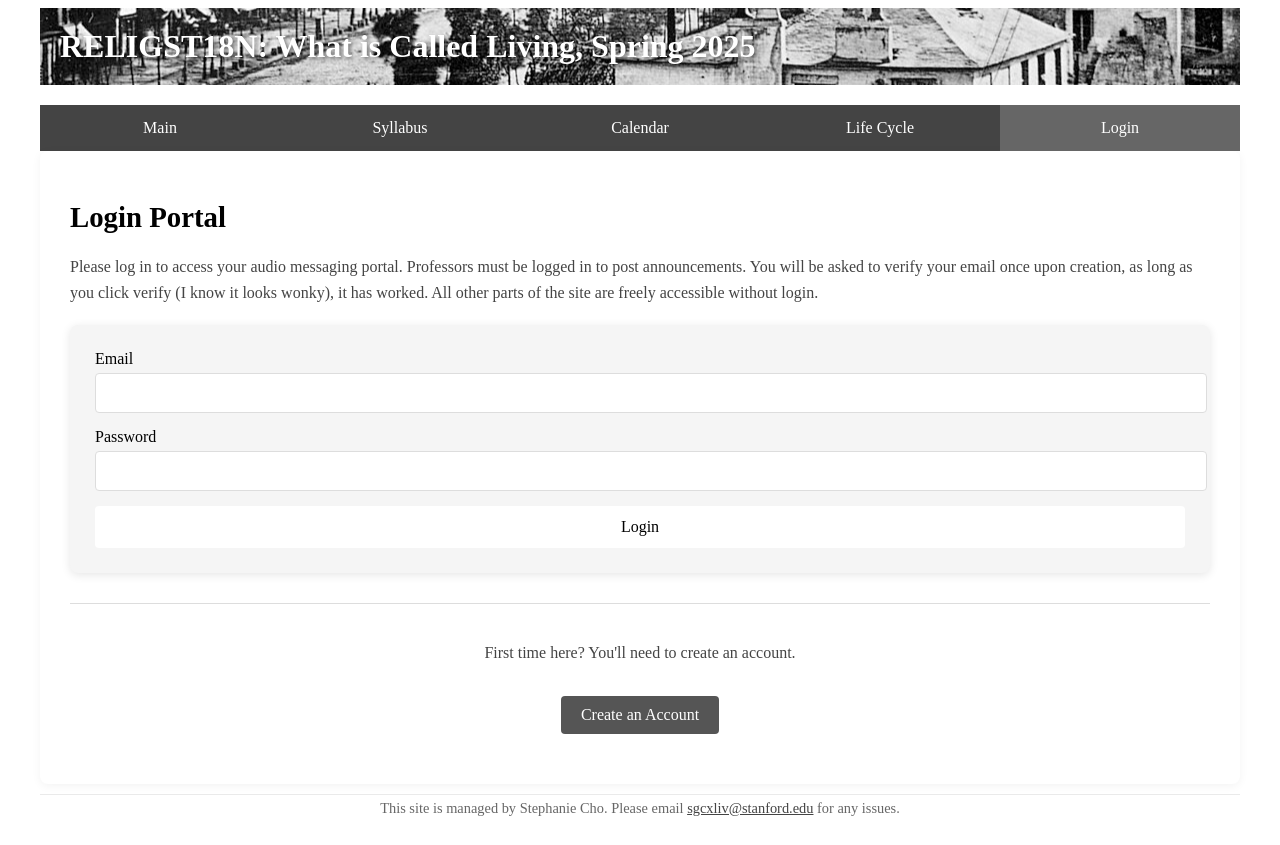
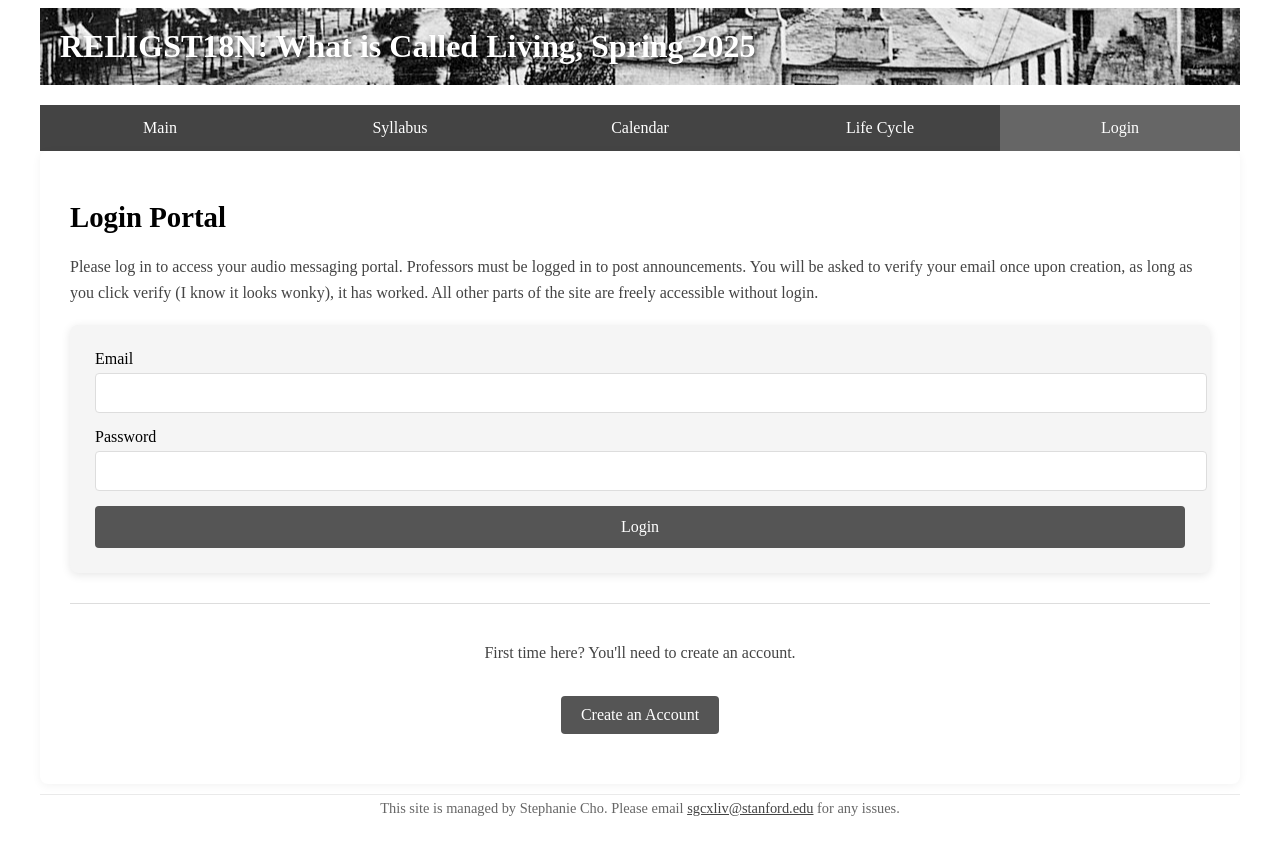
Before and after one commit to sgcxliv/calledliving, a Next.js app: page /login in a window 1280 px wide. Built offline with nearby package versions, Linux system fonts and the light colour scheme.

Commit message:
Update globals.css

```diff
--- a/styles/globals.css
+++ b/styles/globals.css
@@ -100,8 +100,8 @@
 }
 
 button[type="submit"] {
-  background-color: #fff;
-  color: black;
+  background-color: #555;
+  color: white;
   border: none;
   padding: 12px 20px;
   border-radius: 4px;
@@ -129,8 +129,8 @@ button[type="submit"]:disabled {
 .signup-button, .login-button {
   display: inline-block;
   padding: 10px 20px;
-  background-color: #fff;
-  color: black;
+  background-color: #555;
+  color: white;
   text-decoration: none;
   border-radius: 4px;
   margin-top: 10px;
```
